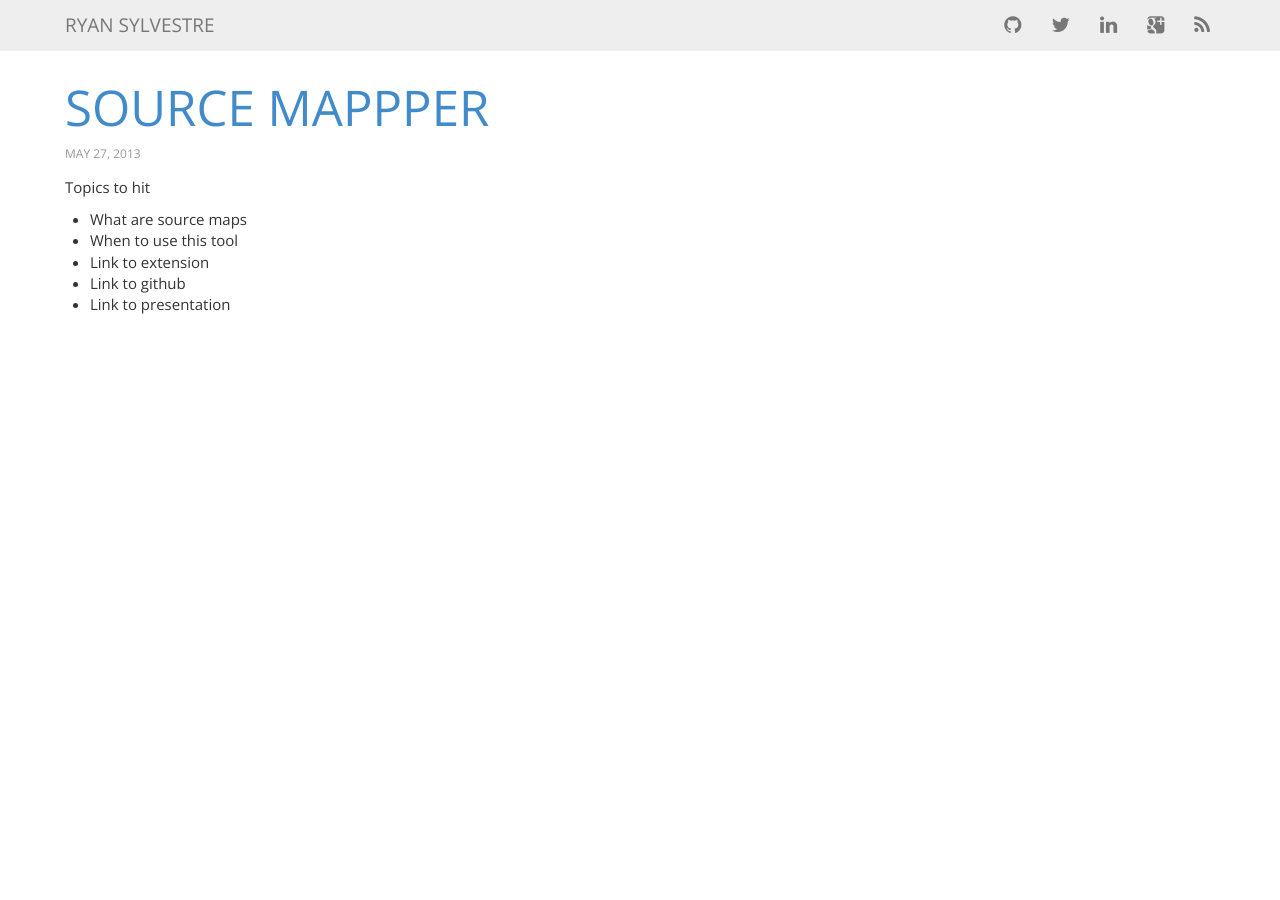
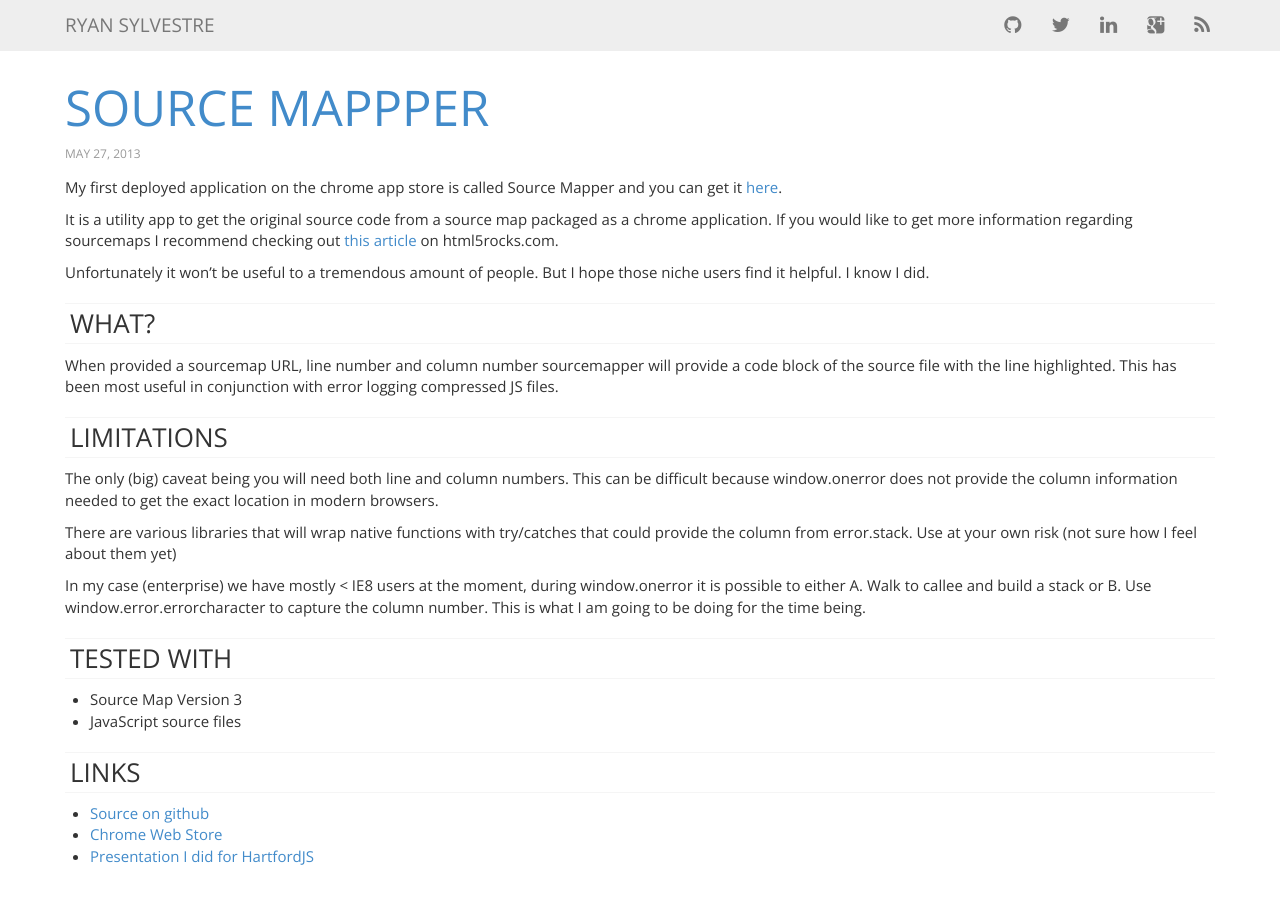
Before and after one commit to RyanSylvestre/ryansylvestre.github.com, a Jekyll site: the page built from src/_posts/2013-05-27-sourcemapper.md, in a window 1280 px wide. Built offline with Jekyll 4.4.1, drawn with Linux system fonts in a browser that asks for light colours; nearby versions of some CDN libraries; Markdown is read by kramdown in place of the engine named in the settings.

Commit message:
updated sourcemapper post

```diff
--- a/src/_posts/2013-05-27-sourcemapper.md
+++ b/src/_posts/2013-05-27-sourcemapper.md
@@ -4,10 +4,34 @@ title: Source Mappper
 category: posts
 ---
 
-Topics to hit
 
-- What are source maps
-- When to use this tool
-- Link to extension
-- Link to github
-- Link to presentation
+My first deployed application on the chrome app store is called Source Mapper and you can get it [here](https://chrome.google.com/webstore/detail/source-mapper/enenhalmnhnpofkecebdmgnmmhfkhcpb).
+
+It is a utility app to get the original source code from a source map packaged as a chrome application.
+If you would like to get more information regarding sourcemaps I recommend checking out [this article](http://www.html5rocks.com/en/tutorials/developertools/sourcemaps) on html5rocks.com.
+
+Unfortunately it won't be useful to a tremendous amount of people. But I hope those niche users find it helpful. I know I did.
+
+### What?
+When provided a sourcemap URL, line number and column number sourcemapper will provide a code block of the source file with the line highlighted.
+This has been most useful in conjunction with error logging compressed JS files.
+
+
+### Limitations
+The only (big) caveat being you will need both line and column numbers.
+This can be difficult because window.onerror does not provide the column information needed to get the exact location in modern browsers.
+
+There are various libraries that will wrap native functions with try/catches that could provide the column from error.stack.
+Use at your own risk (not sure how I feel about them yet)
+
+In my case (enterprise) we have mostly < IE8 users at the moment, during window.onerror it is possible to either A. Walk to callee and build a stack or B. Use window.error.errorcharacter to capture the column number. This is what I am going to be doing for the time being.
+
+### Tested with
+- Source Map Version 3
+- JavaScript source files
+
+
+### Links
+- [Source on github](https://github.com/RyanSylvestre/sourceMapper)
+- [Chrome Web Store](https://chrome.google.com/webstore/detail/enenhalmnhnpofkecebdmgnmmhfkhcpb)
+- [Presentation I did for HartfordJS](http://ryansylvestre.github.io/presentations/source-maps)
```
